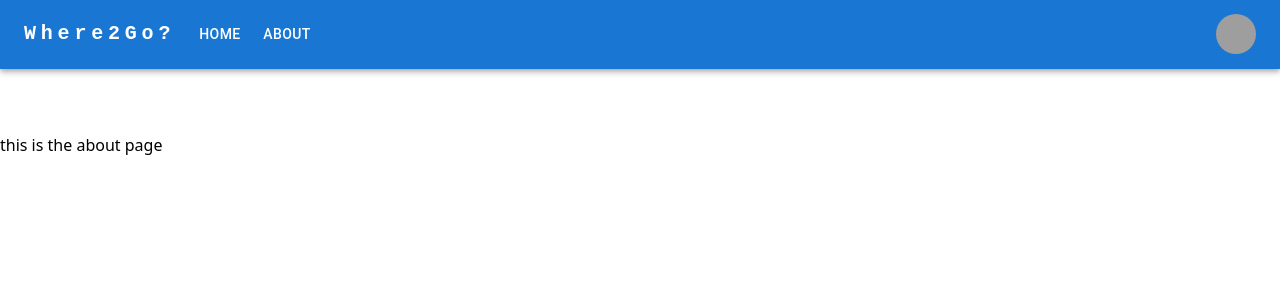
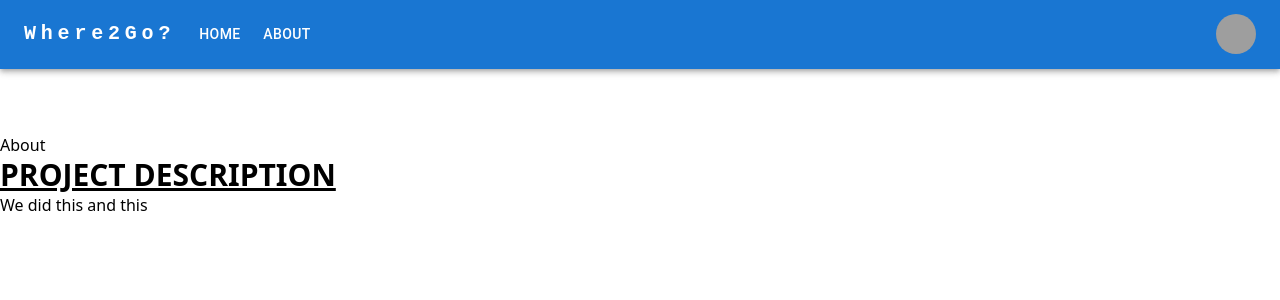
Before and after one commit to elijahmendezcs/HackOhio12, a React (Create React App) app in the folder front-end/: page /about in a window 1280 px wide. Shown: the top 300 px of the page. Built offline with nearby package versions, Linux system fonts and the light colour scheme; grey boxes are pictures that could not be loaded.

Commit message:
about commit

```diff
--- a/front-end/src/pages/About.jsx
+++ b/front-end/src/pages/About.jsx
@@ -1,9 +1,13 @@
-import React from 'react'
+import React from "react";
 
 const About = () => {
   return (
-    <div>this is the about page</div>
-  )
-}
+    <div>
+      About
+      <h1 className="text-3xl font-bold underline">PROJECT DESCRIPTION</h1>
+      <p>We did this and this</p>
+    </div>
+  );
+};
 
-export default About
+export default About;
```
